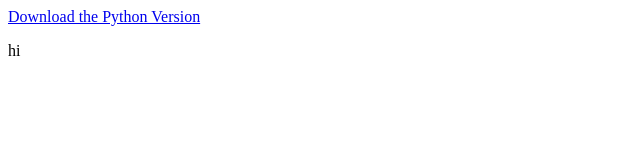
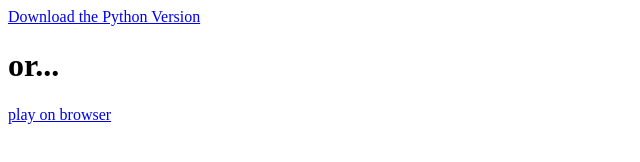
Before and after one commit to ranayavuz/thearabgame, a plain HTML site: page index.html in a window 1280 px wide. Shown: the whole page, without its empty margins (0-640 px from the left). Drawn offline with Linux system fonts and the light colour scheme.

Commit message:
Update index.html

```diff
--- a/index.html
+++ b/index.html
@@ -10,16 +10,10 @@
   <a href="https://ranayavuz.github.io/thearabgame/game.py" download>
     Download the Python Version
   </a>
-
-  <p id="output"></p>
-
-  <script>
-    function out(text) {
-      document.getElementById("output").innerHTML = text;
-    }
-
-    out("hi"); // Call the function to update the paragraph
-  </script>
+<h1>or...</h1>
+<a href="https://ranayavuz.github.io/thearabgame/jsgamehandle.html">
+  play on browser
+</a>
 
 </body>
 </html>
```
